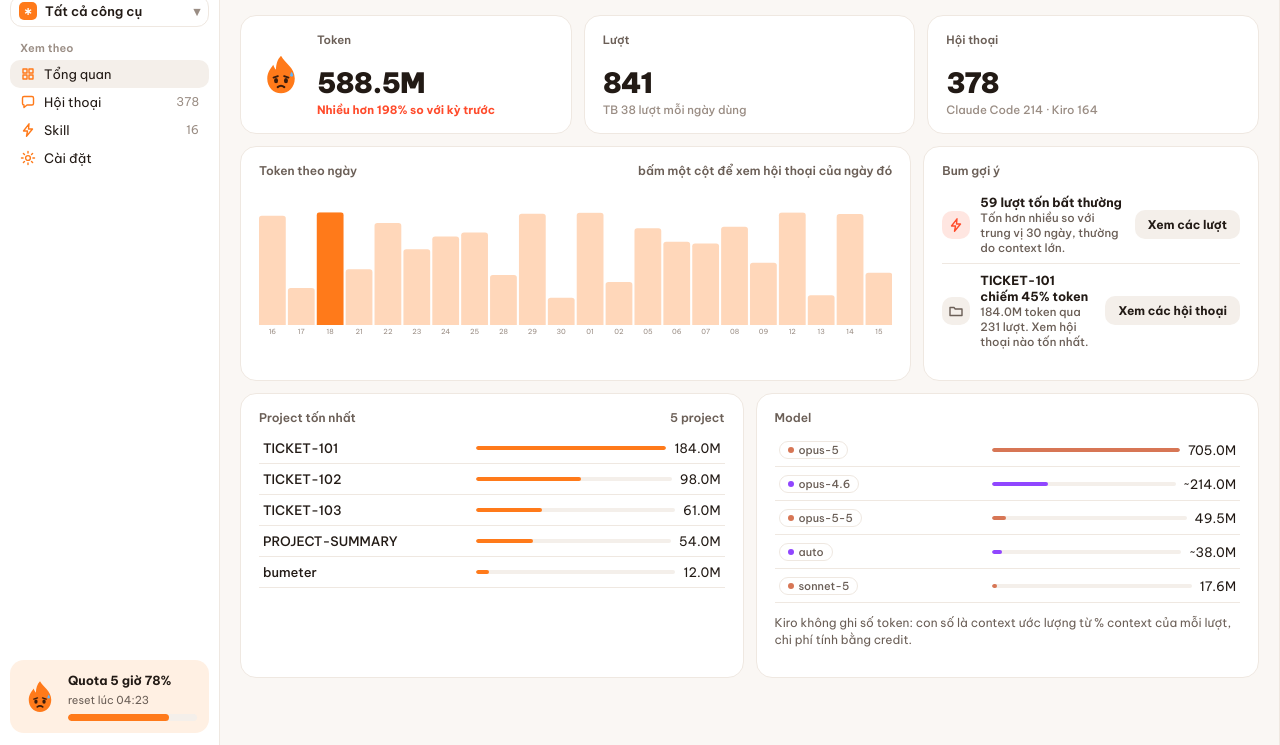
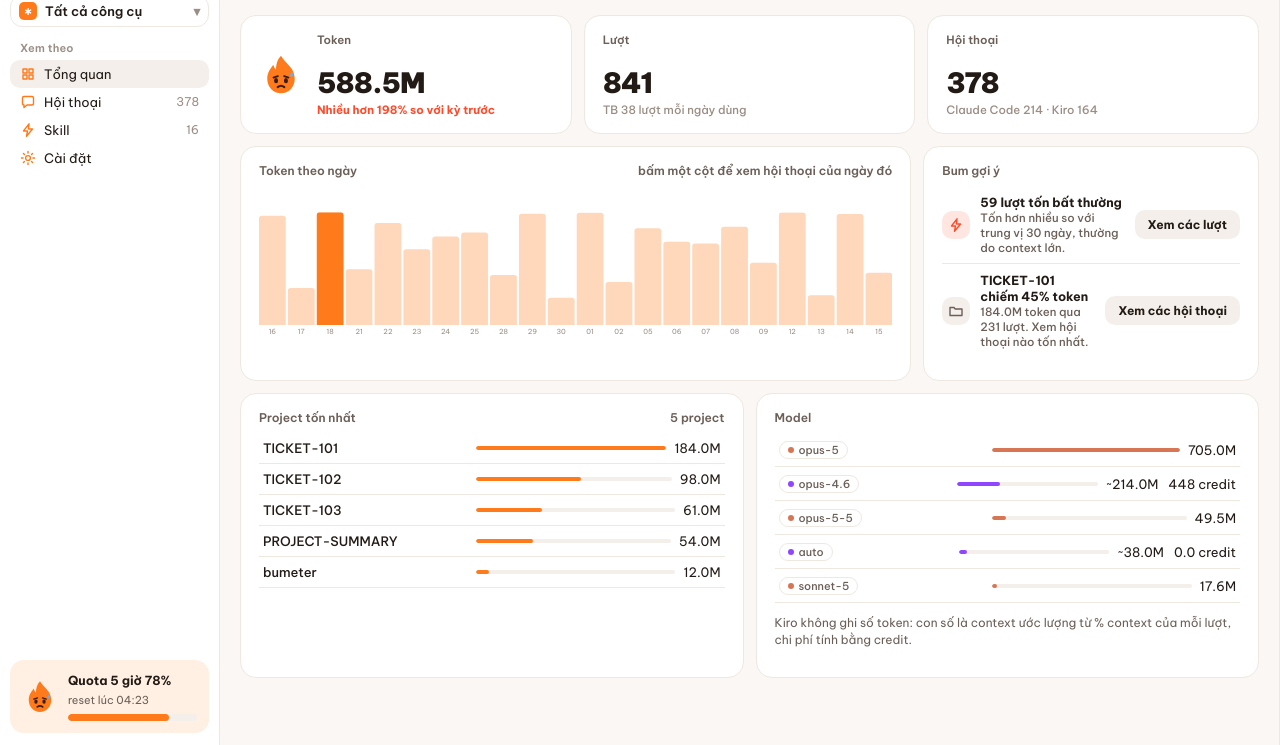
Before and after one commit to bumeter/bumeter, a website built with Vite: page app/ui/index.html in a window 1280 px wide. Both pictures are taken after a click on the button "Tổng quan". Shown: the part 55-800 px from the top of the page. Built offline with nearby package versions, Linux system fonts and the light colour scheme.

Commit message:
Bumeter: Tổng quan hiện cột credit Kiro ở thẻ Model (không còn bị quy tắc ẩn .num.dim)
Co-Authored-By: Claude Opus 5.5 (1M context) <noreply@anthropic.com>

```diff
--- a/app/ui/src/styles/layout.css
+++ b/app/ui/src/styles/layout.css
@@ -283,6 +283,7 @@ svg.days text.axis { fill: var(--label-3); font: 10px var(--font); }
 .ov-row .skills { display: flex; gap: 4px; flex-wrap: wrap; overflow: hidden; }
 @media (max-width: 720px) {
   .ov-row { grid-template-columns: 1fr auto; }
+  .ov-row.has-credit { grid-template-columns: 1fr auto auto; }
   .ov-row .skills, .ov-row > .num.dim { display: none; }
 }
 
@@ -397,6 +398,8 @@ svg.days text.axis { fill: var(--label-3); font: 10px var(--font); }
 .overview .bum-tips .insight:last-child { border-bottom: 0; }
 .overview .ov-bottom .ov-row { grid-template-columns: minmax(80px, 1fr) minmax(120px, 1.2fr); }
 .overview .ov-bottom .ov-row .skills, .overview .ov-bottom .ov-row > .num.dim { display: none; }
+.overview .ov-bottom .ov-row.has-credit { grid-template-columns: minmax(80px, 1fr) minmax(120px, 1.2fr) auto; }
+.ov-row .ov-credit { text-align: right; white-space: nowrap; }
 svg.days rect.bar { fill: color-mix(in srgb, var(--acc) 30%, var(--surf)); opacity: 1; }
 svg.days rect.bar:hover { fill: color-mix(in srgb, var(--acc) 55%, var(--surf)); }
 svg.days rect.bar.hot, svg.days rect.bar.hot:hover { fill: var(--acc); }
--- a/app/ui/src/views/overview.ts
+++ b/app/ui/src/views/overview.ts
@@ -151,11 +151,12 @@ export async function mountOverview(el: HTMLElement) {
             h('div', { class: 'section-title' }, h('span', {}, t('ov.models')), h('span', {}, '')),
             ...models.map((m) => {
               const d = toolDef(m.tool);
-              return h('button', { class: 'ov-row', 'data-model': m.model, onclick: (() => go({ models: [m.model] })) as EventListener },
+              return h('button', { class: d.credits ? 'ov-row has-credit' : 'ov-row', 'data-model': m.model, onclick: (() => go({ models: [m.model] })) as EventListener },
                 h('span', { class: 'name' }, modelTag(m.model, m.tool)),
                 h('span', { class: 'num dim' }, t('ov.modelMeta', { calls: m.calls, n: m.prompts })),
                 h('span', { class: 'tok' }, meterEl(m.tokens, maxM, d.color), h('span', { class: 'num' }, d.realTokens ? fmtTokens(m.tokens) : `~${fmtTokens(m.tokens)}`)),
-                h('span', { class: 'num dim' }, d.credits ? fmtCredits(m.credits) : t('ov.output', { tokens: fmtTokens(m.output) })));
+                // Credit là số liệu chính của Kiro: cột riêng, luôn hiện (khác cột "đầu ra" phụ bị ẩn ở khung hẹp).
+                d.credits ? h('span', { class: 'num ov-credit' }, fmtCredits(m.credits)) : h('span', { class: 'num dim' }, t('ov.output', { tokens: fmtTokens(m.output) })));
             }),
             models.some((m) => !toolDef(m.tool).realTokens) ? h('p', { class: 'sub' }, t('ov.estNote')) : null)),
       ])),
```
Also changed, not shown: app/ui/tests/overview.test.ts (+11 -0 lines), app/ui/tests/styles.test.ts (+11 -0 lines).
